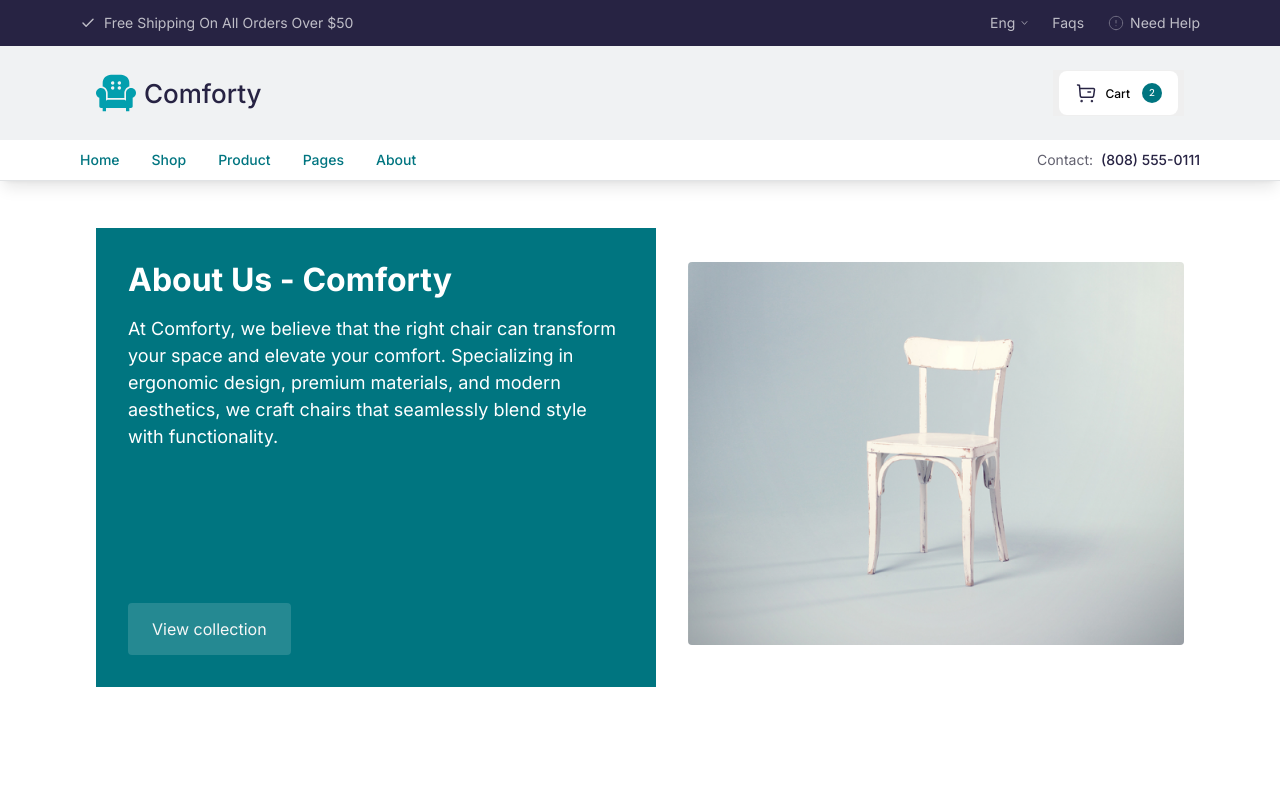
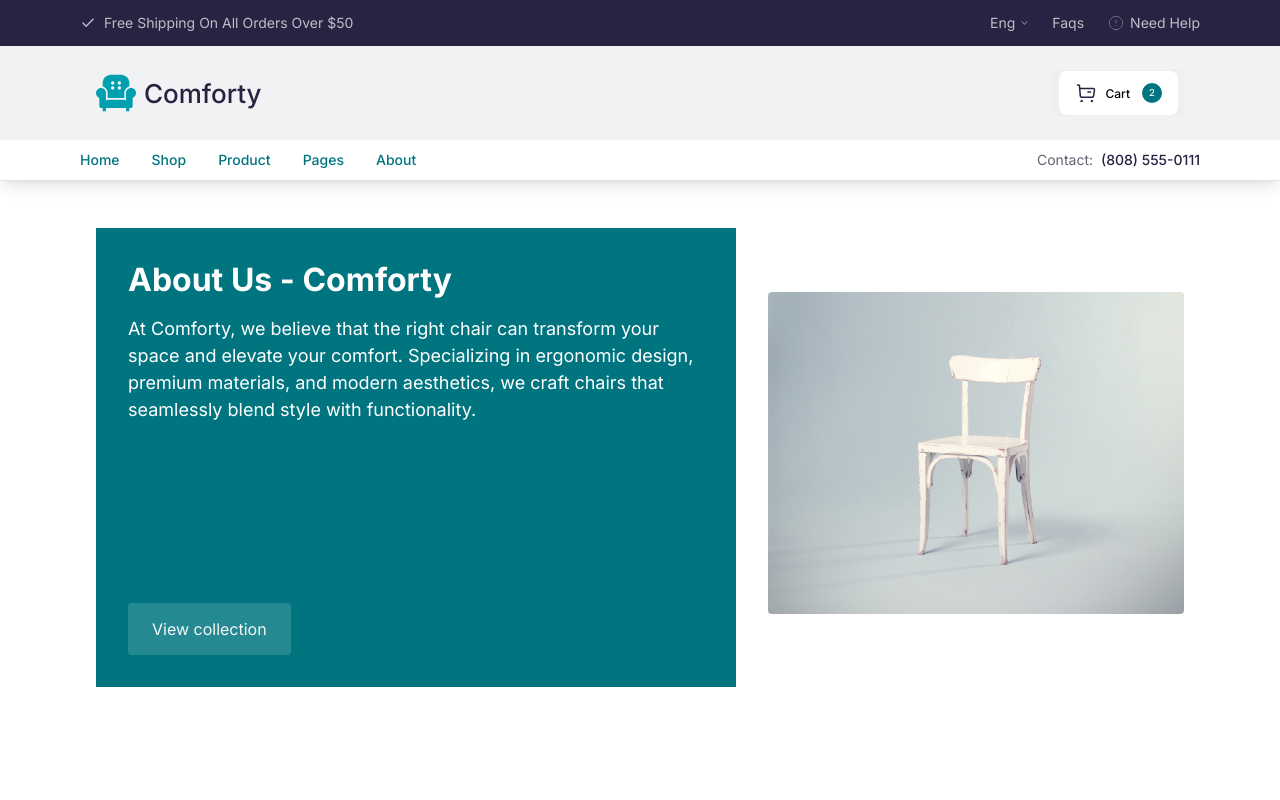
Before and after one commit to raza-ahmed-khan360/figma-hackathon-temp-08, a Next.js app: page /about in a window 1280 px wide. Shown: the top 800 px of the page. Built offline with nearby package versions, Linux system fonts and the light colour scheme.

Commit message:
Hero.tsx

```diff
--- a/app/about/sections/Hero.tsx
+++ b/app/about/sections/Hero.tsx
@@ -2,12 +2,11 @@ import type { NextPage } from 'next';
 import Image from "next/image";
 
 
-
-const Frame:NextPage = () => {
+const AboutHero:NextPage = () => {
   	return (
         <div className="w-auto flex flex-col lg:flex-row justify-center items-center gap-6 lg:gap-8 px-6 sm:px-8 md:px-16 lg:px-24 py-8 lg:py-12 text-left text-[32px] text-white font-inter">
         {/* Content Section */}
-        <div className="flex flex-col h-[395px] lg:h-[395px] justify-start items-start bg-teal w-full max-w-lg lg:max-w-xl p-6 lg:p-8 gap-4">
+        <div className="flex flex-col lg:h-[395px] justify-center items-start bg-teal w-full h-auto max-w-lg lg:max-w-xl p-6 lg:p-8 gap-4">
           <b className="text-[28px] lg:text-[32px]">About Us - Comforty</b>
           <div className="text-[16px] lg:text-[18px] leading-[1.5]">
             At Comforty, we believe that the right chair can transform your space and elevate your comfort. Specializing in ergonomic design, premium materials, and modern aesthetics, we craft chairs that seamlessly blend style with functionality.
@@ -18,7 +17,7 @@ const Frame:NextPage = () => {
         </div>
 
         {/* Image Section */}
-        <div className="w-full max-w-lg lg:max-w-xl">
+        <div className="max-w-lg lg:max-w-xl">
           <Image
             className="w-full h-auto object-cover rounded"
             width={619}
@@ -29,7 +28,7 @@ const Frame:NextPage = () => {
         </div>
       </div>
 
-            );
+  );
 };
 
-export default Frame;
+export default AboutHero;
```
